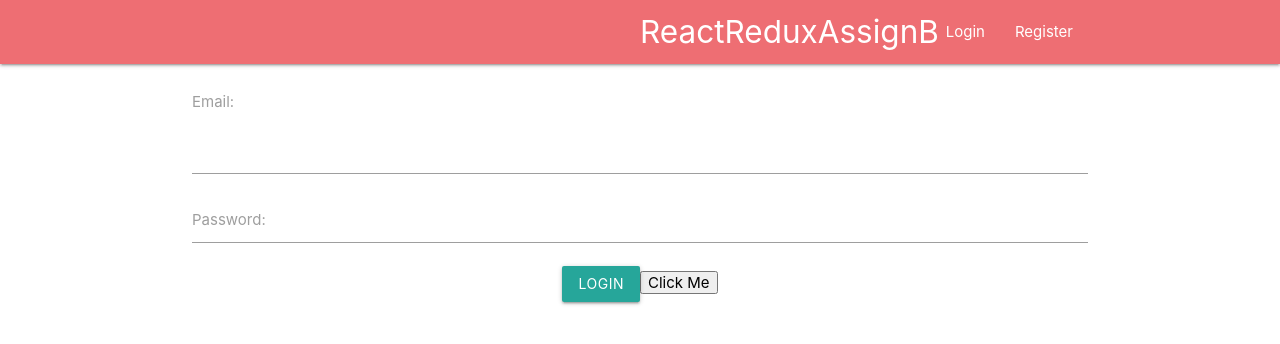
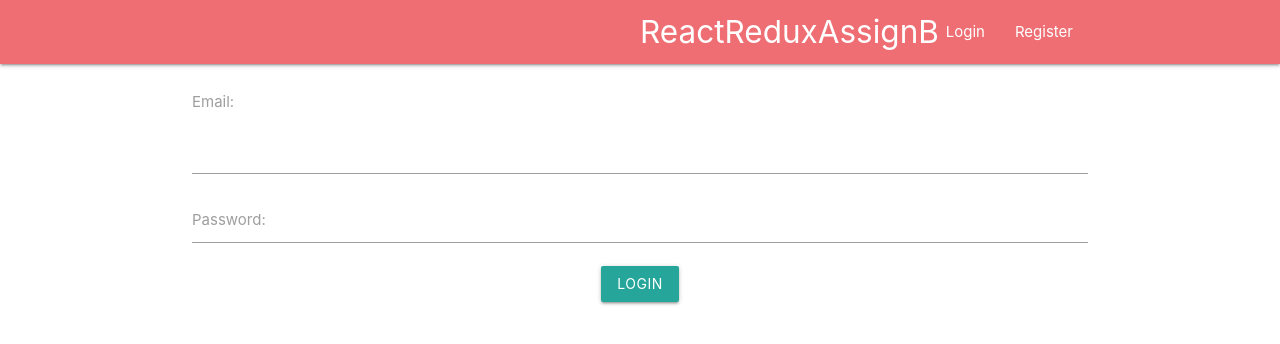
Before and after one commit to aghos4306/react-redux-firebase-social-med, a React (Create React App) app: page /login in a window 1280 px wide. Shown: the top 344 px of the page. Built offline with nearby package versions, Linux system fonts and the light colour scheme; no server answers; the database is empty.

Commit message:
test login with firebase

```diff
--- a/src/App.js
+++ b/src/App.js
@@ -27,12 +27,12 @@ const db = Firebase.firestore();
 db.collection('posts')
   .get()
   .then((resp) => {
-    // console.log('resp is: ');
+    console.log('resp is: ');
     console.log(resp);
-    /* console.log('resp.doc is: ' + resp.docs);
+    console.log('resp.doc is: ' + resp.docs);
     console.log(resp.docs);
     console.log('resp.docs[0].data()');
-    console.log(resp.docs[0].data()); */
+    console.log(resp.docs[0].data());
   })
   .catch((err) => {
     console.log(err);
--- a/src/Components/Auth/Login.js
+++ b/src/Components/Auth/Login.js
@@ -1,4 +1,5 @@
 import React from 'react';
+import Firebase from 'firebase';
 
 class LogIn extends React.Component {
   constructor(props) {
@@ -22,11 +23,15 @@ class LogIn extends React.Component {
 
   handleSubmission = (e) => {
     e.preventDefault();
-    console.log(this.state);
-  };
-
-  handleClick = (event) => {
-    console.log(this);
+    //console.log(this.state);
+    Firebase.auth()
+      .signInWithEmailAndPassword(this.state.email, this.state.password)
+      .then(() => {
+        console.log('Login Success');
+      })
+      .catch((err) => {
+        console.log('Login fails: ' + err);
+      });
   };
 
   render() {
@@ -44,10 +49,6 @@ class LogIn extends React.Component {
           <button className="btn waves-effect waves-light" type="submit" name="action">
             Login
           </button>
-
-          <button type="button" onClick={this.handleClick}>
-            Click Me
-          </button>
         </form>
       </div>
     );
```
